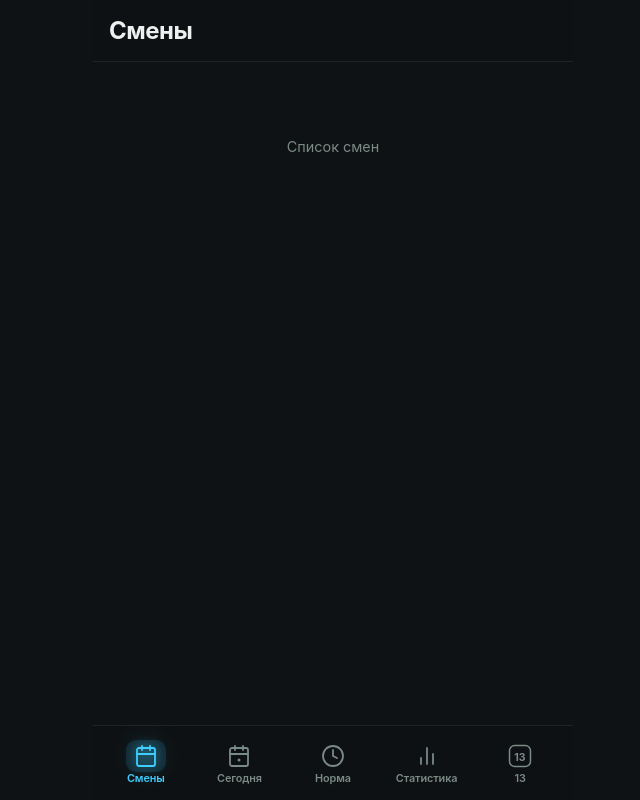
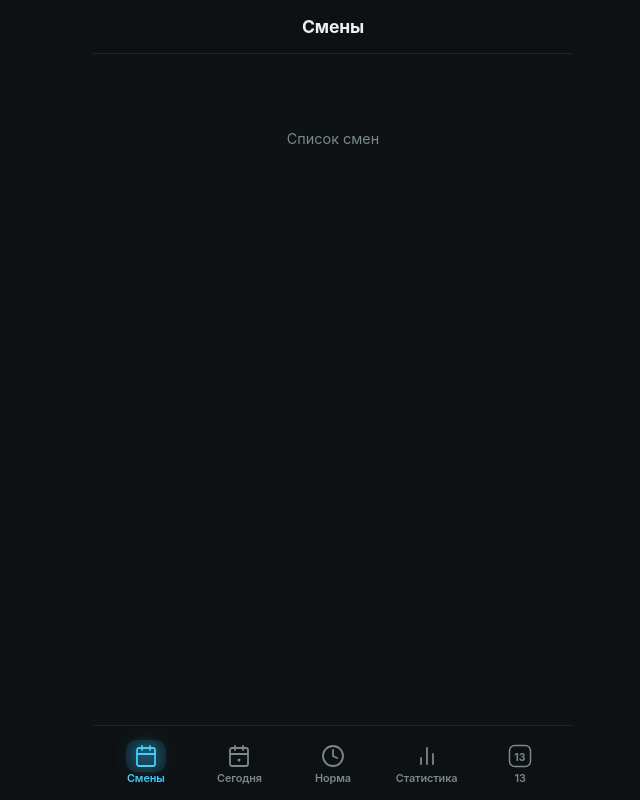
Before and after one commit to merzopakostniy/MetrotimeWeb, a website: page index.html in a window 1280 px wide. Shown: the whole page, without its empty margins (307-947 px from the left). Drawn offline with Linux system fonts and the light colour scheme.

Commit message:
Page header: smaller title, centered
Co-Authored-By: Claude Sonnet 4.6 <noreply@anthropic.com>

```diff
--- a/styles.css
+++ b/styles.css
@@ -84,9 +84,11 @@ button {
 }
 
 .page-header h1 {
-  font-size: 1.5rem;
+  font-size: 1.1rem;
   font-weight: 700;
-  letter-spacing: -0.02em;
+  letter-spacing: -0.01em;
+  flex: 1;
+  text-align: center;
 }
 
 .btn-icon {
```
